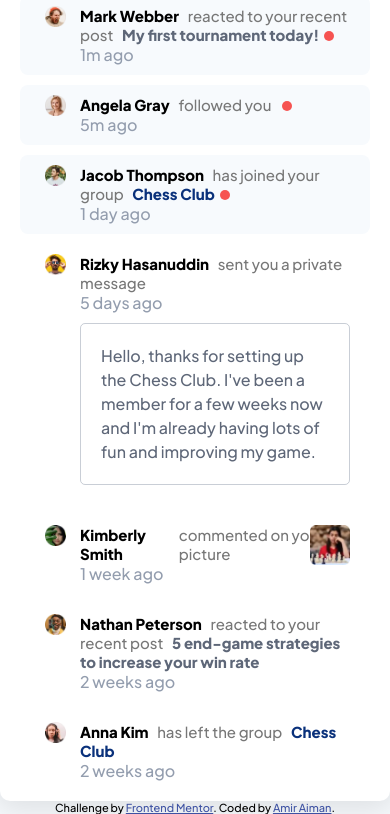
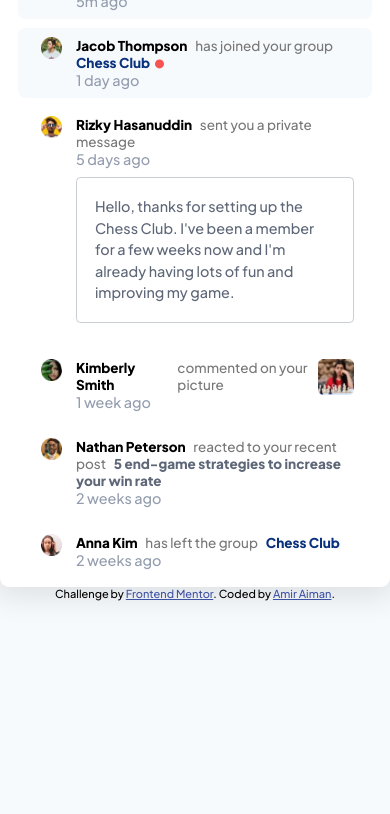
Before and after one commit to amiraiman/fem-noti-page, a website: page public/index.html in a window 390 px wide. Shown: the part 194-1008 px from the top of the page. After the commit the page ends 844 px from the top, so only its background shows below. Drawn offline with Linux system fonts and the light colour scheme.

Commit message:
Add media query for phones

```diff
--- a/public/styles.css
+++ b/public/styles.css
@@ -154,3 +154,12 @@ li {
   margin: 1rem 0;
   padding: 2rem;
 }
+
+@media (max-width: 30em) {
+  html {
+    font-size: 56.25%;
+  }
+  .noti {
+    margin-top: 0;
+  }
+}
--- a/src/main.scss
+++ b/src/main.scss
@@ -193,3 +193,13 @@ li {
         padding: 2rem;
     }
 }
+
+@media (max-width: 30em) {
+    html {
+        font-size: 56.25%;
+    }
+
+    .noti {
+        margin-top: 0;
+    }
+}
```
